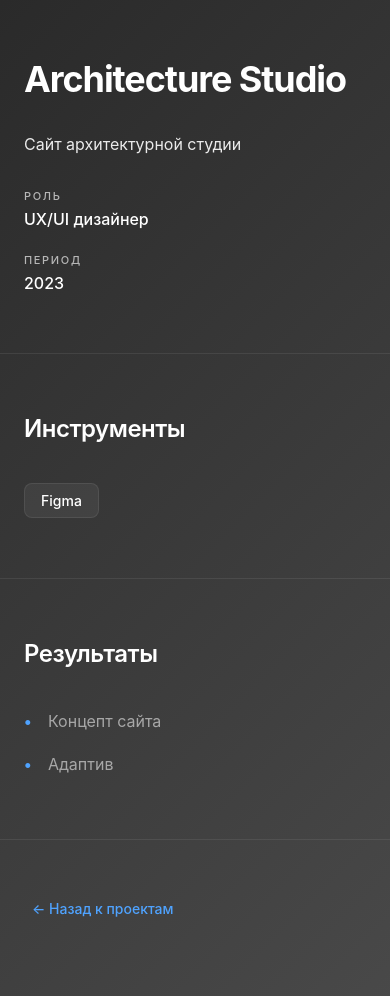
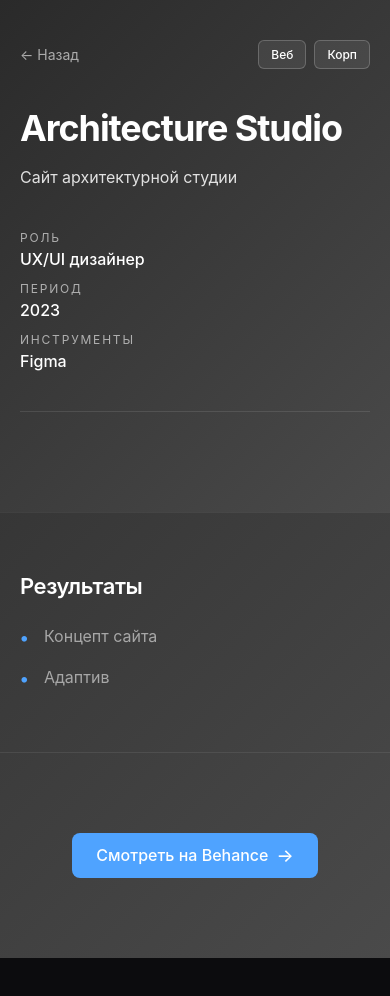
Before and after one commit to justnooob/portfolio, a Next.js app: page /projects/architecture-studio in a window 390 px wide. Shown: the top 996 px of the page. After the commit the page ends 958 px from the top, so only its background shows below. Built offline with nearby package versions, Linux system fonts and the light colour scheme.

Commit message:
Project Page

```diff
--- a/app/projects/[slug]/ProjectPageClient.tsx
+++ b/app/projects/[slug]/ProjectPageClient.tsx
@@ -5,48 +5,84 @@ import { Project } from '@/lib/data';
 import styles from './project.module.css';
 
 export default function ProjectPageClient({ project }: { project: Project }) {
-  const { locale, theme } = useApp();
-  const t = {
-    ru: { role: 'Роль', duration: 'Период', tools: 'Инструменты', results: 'Результаты', screens: 'Экраны', features: 'Ключевые фичи', back: '← Назад к проектам' },
-    en: { role: 'Role', duration: 'Duration', tools: 'Tools', results: 'Results', screens: 'Screens', features: 'Key Features', back: '← Back to Projects' },
-  }[locale];
+  const { locale } = useApp();
+  const lang = locale as 'ru' | 'en';
 
-  const lang = locale as 'ru' | 'en';
+  const translations = {
+    ru: {
+      role: 'Роль',
+      duration: 'Период',
+      tools: 'Инструменты',
+      context: 'Контекст',
+      problem: 'Проблема',
+      goals: 'Цели',
+      process: 'Процесс',
+      keyFeatures: 'Ключевые фичи',
+      uiDirection: 'UI Направление',
+      screens: 'Экраны',
+      results: 'Результаты',
+      conclusion: 'Выводы',
+      viewOnBehance: 'Смотреть на Behance',
+      back: 'Назад',
+    },
+    en: {
+      role: 'Role',
+      duration: 'Duration',
+      tools: 'Tools',
+      context: 'Context',
+      problem: 'Problem',
+      goals: 'Goals',
+      process: 'Process',
+      keyFeatures: 'Key Features',
+      uiDirection: 'UI Direction',
+      screens: 'Screens',
+      results: 'Results',
+      conclusion: 'Conclusion',
+      viewOnBehance: 'View on Behance',
+      back: 'Back',
+    },
+  };
+  const t = translations[lang];
 
   return (
     <main className={styles.page} style={{ background: project.color }}>
-      {/* HERO */}
-      <section className={styles.hero}>
+      {/* HERO — СТАРАЯ СТРУКТУРА */}
+      <section className={styles.hero} style={{ background: project.color }}>
         <div className={styles.heroInner}>
-          <div className={styles.heroContent}>
-            <h1 className={styles.heroName}>{project.name[lang]}</h1>
-            <p className={styles.heroDesc}>{project.shortDesc[lang]}</p>
-
-            {/* HERO META */}
-            <div className={styles.heroMeta}>
-              <div className={styles.metaItem}>
-                <div className={styles.metaLabel}>{t.role}</div>
-                <div className={styles.metaValue}>{project.role[lang]}</div>
-              </div>
-              <div className={styles.metaItem}>
-                <div className={styles.metaLabel}>{t.duration}</div>
-                <div className={styles.metaValue}>{project.duration[lang]}</div>
-              </div>
-              {project.metrics && project.metrics.length > 0 && (
-                <div className={styles.metaItem}>
-                  <div className={styles.metaLabel}>Key Result</div>
-                  <div className={styles.metaValue}>{project.metrics[0].value}</div>
-                </div>
-              )}
+          <div className={styles.heroTop}>
+            <a href="/projects#projects" className={styles.backLink}>← {t.back}</a>
+            <div className={styles.tags}>
+              {project.tags[lang].map((tag, i) => (
+                <span key={i} className={styles.tag}>{tag}</span>
+              ))}
             </div>
           </div>
 
-          {/* HERO METRICS */}
+          <h1 className={styles.heroTitle}>{project.name[lang]}</h1>
+          <p className={styles.heroDesc}>{project.shortDesc[lang]}</p>
+
+          {/* МЕТАДАННЫЕ СТРОКИ */}
+          <div className={styles.heroMeta}>
+            <div className={styles.metaLine}>
+              <span className={styles.metaLabel}>{t.role}</span>
+              <span className={styles.metaValue}>{project.role[lang]}</span>
+            </div>
+            <div className={styles.metaLine}>
+              <span className={styles.metaLabel}>{t.duration}</span>
+              <span className={styles.metaValue}>{project.duration[lang]}</span>
+            </div>
+            <div className={styles.metaLine}>
+              <span className={styles.metaLabel}>{t.tools}</span>
+              <span className={styles.metaValue}>{project.tools.join(', ')}</span>
+            </div>
+          </div>
+
+          {/* МЕТРИКИ */}
           {project.metrics && project.metrics.length > 0 && (
-            <div className={styles.metricsGrid}>
+            <div className={styles.metricsRow}>
               {project.metrics.map((m, i) => (
-                <div key={i} className={styles.metric}>
-                  <div className={styles.metricValue}>{m.value}</div>
+                <div key={i} className={styles.metricItem}>
+                  <div className={styles.metricNum}>{m.value}</div>
                   <div className={styles.metricLabel}>{m.label[lang]}</div>
                 </div>
               ))}
@@ -55,153 +91,122 @@ export default function ProjectPageClient({ project }: { project: Project }) {
         </div>
       </section>
 
+      {/* КОНТЕНТ СЕКЦИИ */}
+      <section className={styles.content}>
         {/* CONTEXT */}
         {project.context && (
-        <section className={styles.section}>
-          <div className={styles.sectionInner}>
-            <div className={styles.sectionHead}>
-              <h2 className={styles.sectionTitle}>Context</h2>
-            </div>
+          <div className={styles.section}>
+            <h2 className={styles.sectionTitle}>{t.context}</h2>
             <p className={styles.sectionText}>{project.context[lang]}</p>
           </div>
-        </section>
         )}
 
         {/* PROBLEM */}
         {project.problem && (
-        <section className={styles.section}>
-          <div className={styles.sectionInner}>
-            <div className={styles.sectionHead}>
-              <h2 className={styles.sectionTitle}>Problem</h2>
-            </div>
+          <div className={styles.section}>
+            <h2 className={styles.sectionTitle}>{t.problem}</h2>
             <p className={styles.sectionText}>{project.problem[lang]}</p>
           </div>
-        </section>
         )}
 
         {/* GOALS */}
         {project.goals && project.goals[lang]?.length > 0 && (
-        <section className={styles.section}>
-          <div className={styles.sectionInner}>
-            <div className={styles.sectionHead}>
-              <h2 className={styles.sectionTitle}>Goals</h2>
-            </div>
+          <div className={styles.section}>
+            <h2 className={styles.sectionTitle}>{t.goals}</h2>
             <ul className={styles.list}>
               {project.goals[lang].map((goal, i) => (
                 <li key={i}>{goal}</li>
               ))}
             </ul>
           </div>
-        </section>
         )}
 
         {/* PROCESS */}
         {project.process && (
-        <section className={styles.section}>
-          <div className={styles.sectionInner}>
-            <div className={styles.sectionHead}>
-              <h2 className={styles.sectionTitle}>Process</h2>
-            </div>
+          <div className={styles.section}>
+            <h2 className={styles.sectionTitle}>{t.process}</h2>
             <p className={styles.sectionText}>{project.process[lang]}</p>
           </div>
-        </section>
         )}
-
-      {/* TOOLS */}
-      <section className={styles.section}>
-        <div className={styles.sectionInner}>
-          <div className={styles.sectionHead}>
-            <h2 className={styles.sectionTitle}>{t.tools}</h2>
-          </div>
-          <div className={styles.toolsGrid}>
-            {project.tools.map((tool, i) => (
-              <div key={i} className={styles.toolTag}>{tool}</div>
-            ))}
-          </div>
-        </div>
-      </section>
 
         {/* KEY FEATURES */}
         {project.keyFeatures && project.keyFeatures[lang]?.length > 0 && (
-        <section className={styles.section}>
-          <div className={styles.sectionInner}>
-            <div className={styles.sectionHead}>
-              <h2 className={styles.sectionTitle}>{t.features}</h2>
-            </div>
+          <div className={styles.section}>
+            <h2 className={styles.sectionTitle}>{t.keyFeatures}</h2>
             <ul className={styles.list}>
               {project.keyFeatures[lang].map((feature, i) => (
                 <li key={i}>{feature}</li>
               ))}
             </ul>
           </div>
-        </section>
         )}
 
         {/* UI DIRECTION */}
         {project.uiDirection && (
-        <section className={styles.section}>
-          <div className={styles.sectionInner}>
-            <div className={styles.sectionHead}>
-              <h2 className={styles.sectionTitle}>UI Direction</h2>
-            </div>
+          <div className={styles.section}>
+            <h2 className={styles.sectionTitle}>{t.uiDirection}</h2>
             <p className={styles.sectionText}>{project.uiDirection[lang]}</p>
           </div>
-        </section>
         )}
 
-      {/* SCREENS */}
+        {/* SCREENS — GRID: 1 ШИР + 2x2 */}
         {project.screens && project.screens.length > 0 && (
-        <section className={styles.section}>
-          <div className={styles.sectionInner}>
-            <div className={styles.sectionHead}>
+          <div className={styles.section}>
             <h2 className={styles.sectionTitle}>{t.screens}</h2>
+            <div className={styles.screensGrid}>
+              {/* Первый экран — на всю ширину */}
+              {project.screens[0] && (
+                <div className={styles.screenWide}>
+                  <div className={styles.screenPlaceholder}>
+                    {project.screens[0].image && (
+                      <img src={project.screens[0].image} alt={project.screens[0].title[lang]} />
+                    )}
                   </div>
-            <div className={styles.screensGrid}>
-              {project.screens.map((screen, i) => (
-                <div key={i} className={styles.screenCard}>
-                  <div className={styles.screenTitle}>{screen.title[lang]}</div>
-                  {screen.desc && <div className={styles.screenDesc}>{screen.desc[lang]}</div>}
+                  <div className={styles.screenLabel}>{project.screens[0].title[lang]}</div>
+                </div>
+              )}
+
+              {/* Остальные 4 экрана — 2 в ряд */}
+              {project.screens.slice(1, 5).map((screen, i) => (
+                <div key={i + 1} className={styles.screenCard}>
+                  <div className={styles.screenPlaceholder}>
+                    {screen.image && <img src={screen.image} alt={screen.title[lang]} />}
+                  </div>
+                  <div className={styles.screenLabel}>{screen.title[lang]}</div>
                 </div>
               ))}
             </div>
           </div>
-        </section>
         )}
 
         {/* RESULTS */}
-      <section className={styles.section}>
-        <div className={styles.sectionInner}>
-          <div className={styles.sectionHead}>
+        <div className={styles.section}>
           <h2 className={styles.sectionTitle}>{t.results}</h2>
-          </div>
           <ul className={styles.list}>
             {project.results[lang].map((result, i) => (
               <li key={i}>{result}</li>
             ))}
           </ul>
         </div>
-      </section>
 
         {/* CONCLUSION */}
         {project.conclusion && (
-        <section className={styles.section}>
-          <div className={styles.sectionInner}>
-            <div className={styles.sectionHead}>
-              <h2 className={styles.sectionTitle}>Conclusion</h2>
-            </div>
+          <div className={styles.section}>
+            <h2 className={styles.sectionTitle}>{t.conclusion}</h2>
             <p className={styles.sectionText}>{project.conclusion[lang]}</p>
           </div>
+        )}
+      </section>
+
+      {/* BEHANCE BUTTON */}
+      {project.behanceUrl && (
+        <section className={styles.behanceSection}>
+          <a href={project.behanceUrl} target="_blank" rel="noopener noreferrer" className={styles.behanceButton}>
+            {t.viewOnBehance}
+            <span className={styles.behanceArrow}>→</span>
+          </a>
         </section>
       )}
-
-      {/* BACK LINK */}
-      <section className={styles.sectionBack}>
-        <div className={styles.sectionInner}>
-          <a href="/projects#projects" className={styles.backLink}>
-            {t.back}
-          </a>
-        </div>
-      </section>
     </main>
   );
 }
--- a/app/projects/[slug]/project.module.css
+++ b/app/projects/[slug]/project.module.css
@@ -1,83 +1,103 @@
-/* === PROJECT PAGE — STORYTELLING STRUCTURE === */
+/* === PROJECT PAGE === */
 
 .page {
   min-height: 100vh;
-  padding-bottom: 80px;
 }
 
 /* === HERO === */
 .hero {
-  padding: 100px 32px;
+  padding: 60px 32px 80px;
   color: #ffffff;
+  border-bottom: 0.5px solid rgba(255, 255, 255, 0.1);
 }
 .heroInner {
   max-width: 1440px;
   margin: 0 auto;
-  display: grid;
-  grid-template-columns: 1fr 1fr;
-  gap: 80px;
-  align-items: start;
 }
-.heroContent {
+
+.heroTop {
   display: flex;
-  flex-direction: column;
-  gap: 32px;
+  justify-content: space-between;
+  align-items: center;
+  margin-bottom: 40px;
 }
-.heroName {
-  font-size: 56px;
+.backLink {
+  font-size: 14px;
+  color: rgba(255, 255, 255, 0.6);
+  text-decoration: none;
+  transition: color 0.2s;
+}
+.backLink:hover {
+  color: #ffffff;
+}
+
+.tags {
+  display: flex;
+  gap: 8px;
+}
+.tag {
+  padding: 6px 12px;
+  background: rgba(255, 255, 255, 0.08);
+  border: 0.5px solid rgba(255, 255, 255, 0.2);
+  border-radius: 6px;
+  font-size: 12px;
+  font-weight: 500;
+}
+
+.heroTitle {
+  font-size: 64px;
   font-weight: 700;
   line-height: 1.1;
   letter-spacing: -0.03em;
+  margin-bottom: 16px;
 }
 .heroDesc {
   font-size: 18px;
-  font-weight: 400;
   line-height: 1.6;
-  opacity: 0.9;
-  max-width: 400px;
+  opacity: 0.85;
+  max-width: 600px;
+  margin-bottom: 40px;
 }
 
-/* HERO META — три строки */
+/* META LINES */
 .heroMeta {
   display: flex;
   flex-direction: column;
-  gap: 24px;
+  gap: 12px;
+  margin-bottom: 40px;
+  padding-bottom: 40px;
+  border-bottom: 0.5px solid rgba(255, 255, 255, 0.1);
 }
-.metaItem {
+.metaLine {
   display: flex;
-  flex-direction: column;
-  gap: 6px;
+  gap: 32px;
+  align-items: center;
 }
 .metaLabel {
-  font-size: 11px;
-  font-weight: 500;
+  font-size: 12px;
   letter-spacing: 0.15em;
   text-transform: uppercase;
-  opacity: 0.65;
+  opacity: 0.6;
+  min-width: 100px;
 }
 .metaValue {
   font-size: 16px;
   font-weight: 500;
 }
 
-/* METRICS GRID — справа */
-.metricsGrid {
+/* METRICS ROW */
+.metricsRow {
   display: grid;
-  grid-template-columns: 1fr 1fr;
+  grid-template-columns: repeat(auto-fit, minmax(180px, 1fr));
   gap: 24px;
 }
-.metric {
+.metricItem {
   display: flex;
   flex-direction: column;
   gap: 8px;
-  padding: 20px;
-  background: rgba(255, 255, 255, 0.08);
-  border-radius: 12px;
-  border: 1px solid rgba(255, 255, 255, 0.12);
-  backdrop-filter: blur(10px);
 }
-.metricValue {
-  font-size: 32px;
+.metricNum {
+  font-size: 36px;
   font-weight: 700;
 }
 .metricLabel {
@@ -85,23 +105,25 @@
   opacity: 0.7;
 }
 
-/* === CONTENT SECTIONS === */
-.section {
+/* === CONTENT SECTION === */
+.content {
   padding: 80px 32px;
   background: var(--bg-surface);
   color: var(--text-strong);
-  border-top: 0.5px solid var(--border);
 }
-.sectionInner {
+
+.section {
   max-width: 900px;
-  margin: 0 auto;
+  margin: 0 auto 80px;
 }
-.sectionHead {
-  margin-bottom: 40px;
+.section:last-child {
+  margin-bottom: 0;
 }
+
 .sectionTitle {
-  font-size: 32px;
+  font-size: 28px;
   font-weight: 600;
+  margin-bottom: 24px;
   letter-spacing: -0.02em;
 }
 
@@ -118,7 +140,7 @@
   margin: 0;
   display: flex;
   flex-direction: column;
-  gap: 16px;
+  gap: 14px;
 }
 .list li {
   font-size: 16px;
@@ -133,94 +155,145 @@
   left: 0;
   color: var(--accent);
   font-weight: 700;
+  font-size: 18px;
 }
 
-/* TOOLS GRID */
-.toolsGrid {
-  display: flex;
-  flex-wrap: wrap;
-  gap: 12px;
+/* === SCREENS GRID === */
+.screensGrid {
+  display: grid;
+  gap: 24px;
 }
-.toolTag {
-  display: inline-block;
-  padding: 8px 16px;
+
+.screenWide {
+  grid-column: 1 / -1;
+}
+.screenWide .screenPlaceholder {
+  aspect-ratio: 16 / 9;
   background: var(--bg-hover);
   border: 0.5px solid var(--border);
-  border-radius: 8px;
+  border-radius: 12px;
+  display: flex;
+  align-items: center;
+  justify-content: center;
+  overflow: hidden;
+  margin-bottom: 12px;
+}
+.screenWide .screenPlaceholder img {
+  width: 100%;
+  height: 100%;
+  object-fit: cover;
+}
+
+/* Grid для 2x2 карточек */
+.screensGrid > div:nth-child(n+2) {
+  display: none;
+}
+.screensGrid {
+  grid-template-columns: 1fr;
+}
+.screenWide ~ .screenCard:nth-child(2),
+.screenWide ~ .screenCard:nth-child(3),
+.screenWide ~ .screenCard:nth-child(4),
+.screenWide ~ .screenCard:nth-child(5) {
+  display: block;
+}
+.screensGrid {
+  grid-template-columns: repeat(2, 1fr);
+}
+.screenWide {
+  grid-column: 1 / -1;
+}
+
+.screenCard {
+  display: block;
+}
+.screenCard .screenPlaceholder {
+  aspect-ratio: 1;
+  background: var(--bg-hover);
+  border: 0.5px solid var(--border);
+  border-radius: 12px;
+  display: flex;
+  align-items: center;
+  justify-content: center;
+  overflow: hidden;
+  margin-bottom: 12px;
+}
+.screenCard .screenPlaceholder img {
+  width: 100%;
+  height: 100%;
+  object-fit: cover;
+}
+
+.screenLabel {
   font-size: 14px;
   font-weight: 500;
   color: var(--text-strong);
 }
 
-/* SCREENS GRID */
-.screensGrid {
-  display: grid;
-  grid-template-columns: repeat(auto-fit, minmax(240px, 1fr));
-  gap: 20px;
-}
-.screenCard {
-  padding: 24px;
-  background: var(--bg-hover);
-  border: 0.5px solid var(--border);
-  border-radius: 12px;
-}
-.screenTitle {
-  font-size: 16px;
-  font-weight: 600;
-  margin-bottom: 8px;
-  color: var(--text-strong);
-}
-.screenDesc {
-  font-size: 13px;
-  line-height: 1.5;
-  color: var(--text-soft);
+/* === BEHANCE SECTION === */
+.behanceSection {
+  padding: 80px 32px;
+  background: var(--bg-surface);
+  border-top: 0.5px solid var(--border);
+  text-align: center;
 }
 
-/* BACK SECTION */
-.sectionBack {
-  padding: 60px 32px;
-  background: var(--bg-surface);
-  border-top: 0.5px solid var(--border);
+.behanceButton {
+  display: inline-flex;
+  align-items: center;
+  gap: 8px;
+  padding: 12px 24px;
+  background: var(--accent);
+  color: #fff;
+  text-decoration: none;
+  border-radius: 8px;
+  font-size: 16px;
+  font-weight: 500;
+  transition: all 0.3s;
 }
-.backLink {
-  display: inline-block;
-  font-size: 14px;
-  font-weight: 500;
-  color: var(--accent);
-  text-decoration: none;
-  transition: opacity 0.2s;
+.behanceButton:hover {
+  transform: translateY(-2px);
+  box-shadow: 0 10px 30px rgba(79, 163, 255, 0.3);
 }
-.backLink:hover {
-  opacity: 0.7;
+.behanceArrow {
+  font-size: 18px;
 }
 
 /* МОБИЛКА */
 @media (max-width: 768px) {
   .hero {
-    padding: 60px 24px;
+    padding: 40px 20px 60px;
   }
-  .heroInner {
-    grid-template-columns: 1fr;
-    gap: 40px;
-  }
-  .heroName {
+  .heroTitle {
     font-size: 36px;
   }
   .heroDesc {
     font-size: 16px;
   }
-  .metricsGrid {
-    grid-template-columns: 1fr;
+  .metaLine {
+    flex-direction: column;
+    gap: 4px;
+    align-items: flex-start;
   }
 
+  .content {
+    padding: 60px 20px;
+  }
   .section {
-    padding: 60px 24px;
+    margin-bottom: 60px;
   }
   .sectionTitle {
-    font-size: 24px;
+    font-size: 22px;
   }
 
   .screensGrid {
     grid-template-columns: 1fr;
   }
+  .screenCard {
+    display: block;
+  }
+
+  .metricsRow {
+    grid-template-columns: 1fr;
+  }
 }
```
Lines whose indentation alone changed are shown as unchanged.
